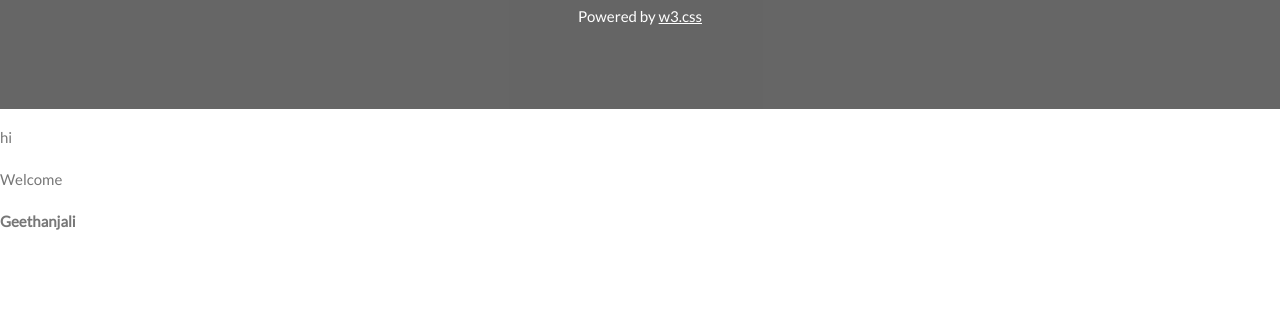
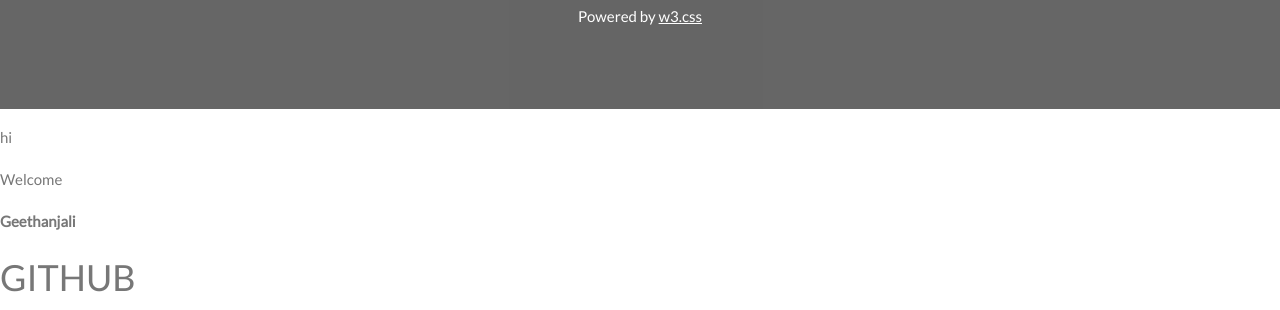
Before and after one commit to geethanjali-2/Training-PS, a plain HTML site: page index.html in a window 1280 px wide. Shown: the part 3817-4127 px from the top of the page. Before the commit the page ends 4052 px from the top, so only its background shows below. Drawn offline with nearby package versions, Linux system fonts and the light colour scheme.

Commit message:
modified index file

```diff
--- a/index.html
+++ b/index.html
@@ -288,5 +288,6 @@ function toggleFunction() {
 <p>hi</p>
 <p>Welcome</p>
 <b>Geethanjali</b>
+<h1>GITHUB</h1>
 </body>
 </html>
```
